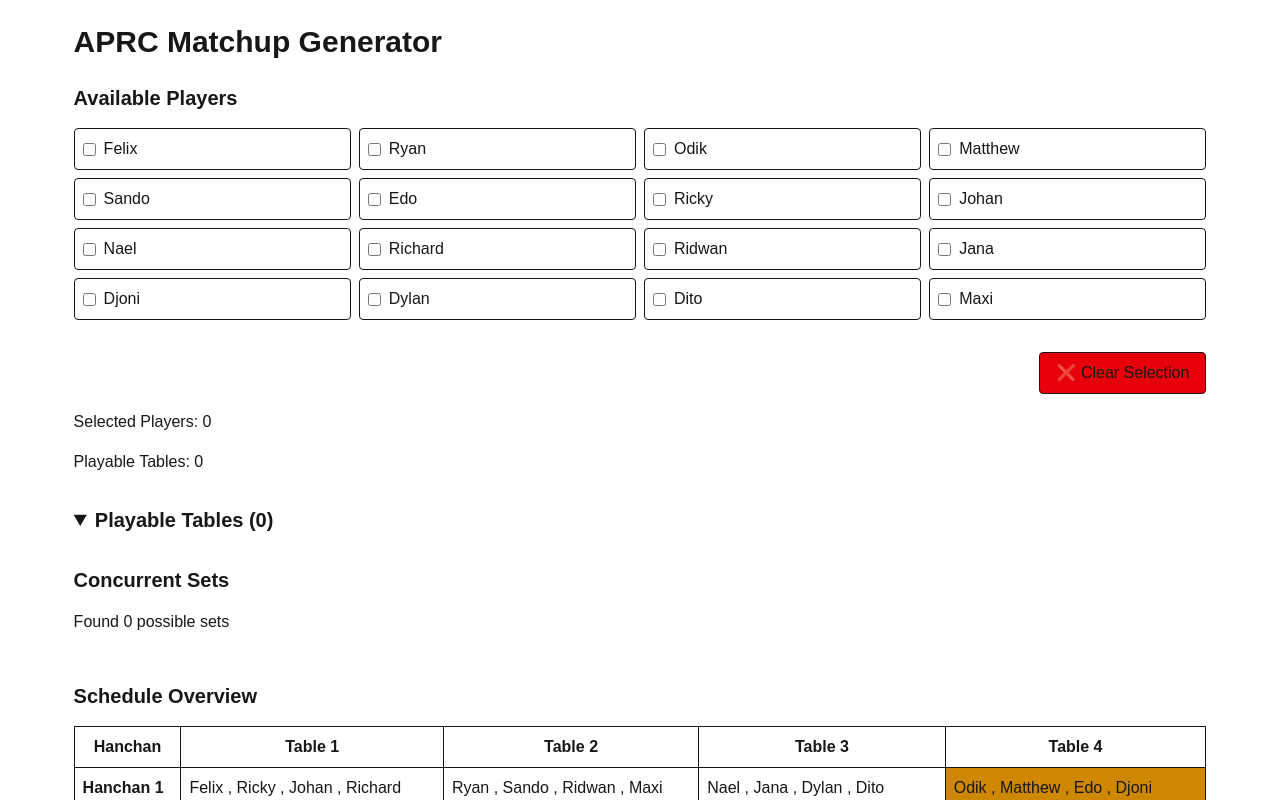
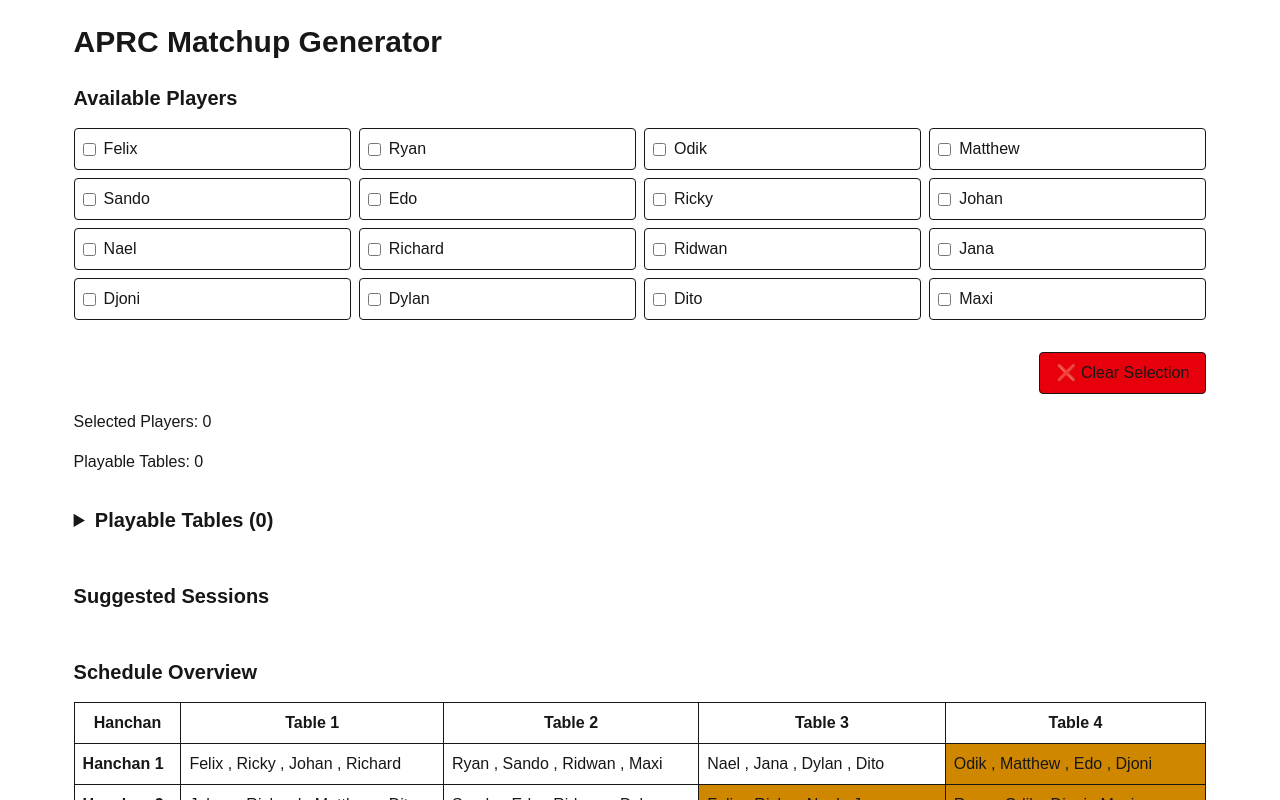
Before and after one commit to whitesn/aprc-matchup-generator, a Next.js app: page / in a window 1280 px wide. Shown: the top 800 px of the page. Built offline with nearby package versions, Linux system fonts and the light colour scheme.

Commit message:
Updated matchmaking mechanism so it can mix match between 3 and 2 tables

```diff
--- a/app/page.tsx
+++ b/app/page.tsx
@@ -76,46 +76,59 @@ export default function Home() {
     );
   }, [scheduleData, selectedPlayers, completedLookup]);
 
-  const concurrentSets = useMemo(() => {
-    const tablesNeeded = Math.floor(selectedPlayers.length / 4);
+  const sessions = useMemo(() => {
+    const remaining = [...playableTables];
 
-    if (tablesNeeded < 2) {
-      return [];
-    }
+    const allSessions: PlayableTable[][] = [];
 
-    const results: PlayableTable[][] = [];
+    while (remaining.length > 0) {
+      let best: PlayableTable[] = [];
 
-    function hasOverlap(currentSet: PlayableTable[], candidate: PlayableTable) {
-      const usedPlayers = new Set(currentSet.flatMap((table) => table.players));
+      function dfs(index: number, current: PlayableTable[], used: Set<number>) {
+        if (current.length > best.length) {
+          best = [...current];
+        }
 
-      return candidate.players.some((p) => usedPlayers.has(p));
-    }
+        for (let i = index; i < remaining.length; i++) {
+          const table = remaining[i];
 
-    function backtrack(startIndex: number, currentSet: PlayableTable[]) {
-      if (currentSet.length === tablesNeeded) {
-        results.push([...currentSet]);
-        return;
+          const overlap = table.players.some((p) => used.has(p));
+
+          if (overlap) continue;
+
+          const nextUsed = new Set(used);
+
+          table.players.forEach((p) => nextUsed.add(p));
+
+          current.push(table);
+
+          dfs(i + 1, current, nextUsed);
+
+          current.pop();
+        }
       }
 
-      for (let i = startIndex; i < playableTables.length; i++) {
-        const table = playableTables[i];
+      dfs(0, [], new Set());
 
-        if (hasOverlap(currentSet, table)) {
-          continue;
+      if (best.length === 0) {
+        break;
+      }
+
+      allSessions.push(best);
+
+      const usedKeys = new Set(best.map((t) => `${t.hanchanId}-${t.tableNo}`));
+
+      for (let i = remaining.length - 1; i >= 0; i--) {
+        const key = `${remaining[i].hanchanId}-${remaining[i].tableNo}`;
+
+        if (usedKeys.has(key)) {
+          remaining.splice(i, 1);
         }
-
-        currentSet.push(table);
-
-        backtrack(i + 1, currentSet);
-
-        currentSet.pop();
       }
     }
 
-    backtrack(0, []);
-
-    return results.slice(0, 100);
-  }, [playableTables, selectedPlayers.length]);
+    return allSessions;
+  }, [playableTables]);
 
   const playerMatchCounts = useMemo(() => {
     if (!scheduleData) return [];
@@ -202,7 +215,7 @@ export default function Home() {
 
       <div className="mb-8">Playable Tables: {playableTables.length}</div>
 
-      <details className="mb-8" open>
+      <details className="mb-8">
         <summary className="text-xl font-semibold cursor-pointer mb-4">
           Playable Tables ({playableTables.length})
         </summary>
@@ -225,16 +238,19 @@ export default function Home() {
         </div>
       </details>
 
-      <h2 className="text-xl font-semibold mb-4">Concurrent Sets</h2>
-
-      <div className="mb-4">Found {concurrentSets.length} possible sets</div>
+      <h2 className="text-xl font-semibold mb-4">Suggested Sessions</h2>
 
       <div className="space-y-4">
-        {concurrentSets.map((set, index) => (
+        {sessions.map((session, index) => (
           <div key={index} className="border rounded p-4">
-            <div className="font-semibold mb-2">Set #{index + 1}</div>
+            <div className="font-semibold mb-2">
+              Session {index + 1}
+              {" ("}
+              {session.length}
+              {" tables)"}
+            </div>
 
-            {set.map((table) => (
+            {session.map((table) => (
               <div key={`${table.hanchanId}-${table.tableNo}`}>
                 Hanchan {table.hanchanId}
                 {" - "}
@@ -246,6 +262,7 @@ export default function Home() {
           </div>
         ))}
       </div>
+
       <h2 className="text-xl font-semibold mt-12 mb-4">Schedule Overview</h2>
 
       <div className="overflow-x-auto">
```
